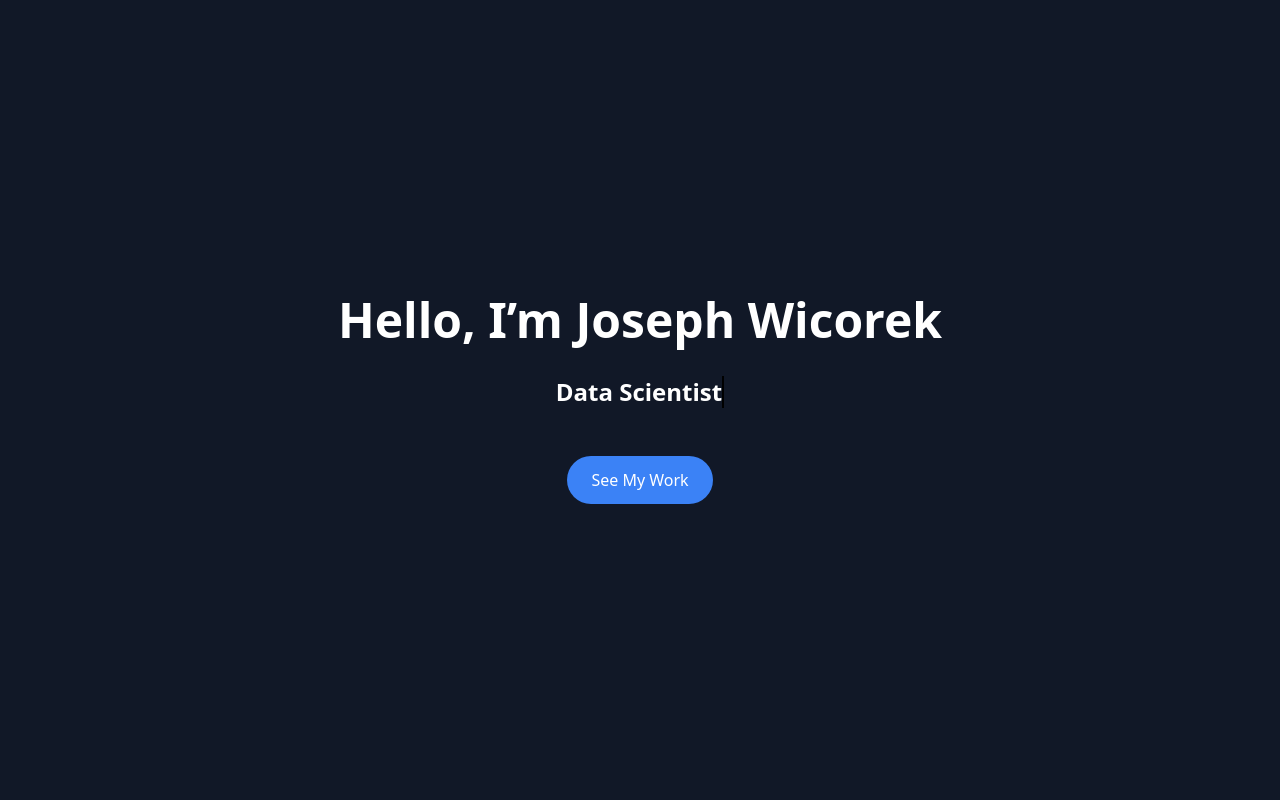
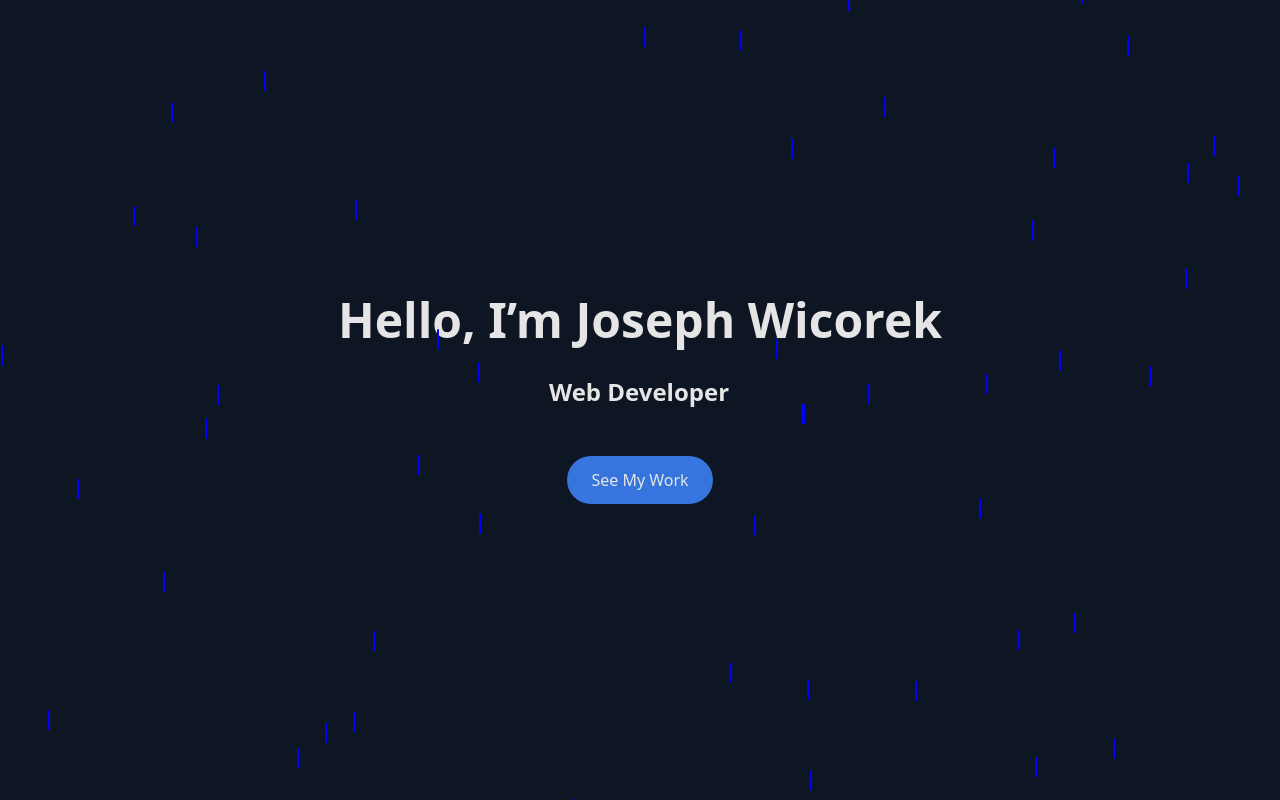
Before and after one commit to JoeWicorek/Portfolio, a React (Create React App) app in the folder portfolio/: page / in a window 1280 px wide. Built offline with nearby package versions, Linux system fonts and the light colour scheme.

Commit message:
fixed typewriter animation and added rain

```diff
--- a/portfolio/src/App.js
+++ b/portfolio/src/App.js
@@ -1,10 +1,12 @@
 // src/App.js
 import React from 'react';
 import Hero from './Hero';
+import RainBackground from './Components/RainBackground';
 
 function App() {
   return (
     <div>
+      <RainBackground />
       <Hero />
       {/* Other sections like About, Projects, Contact, etc. */}
     </div>
--- /dev/null
+++ b/portfolio/src/Components/RainBackground.css
@@ -0,0 +1,26 @@
+.rain-container {
+    position: fixed;
+    top: 0;
+    left: 0;
+    width: 100vw;
+    height: 100vh;
+    z-index: 0;
+    background-color: rgba(0, 0, 0, 0.1);
+}
+
+.rain-drop {
+    position: absolute;
+    width: 2px;
+    height: 20px;
+    background: blue;
+    animation: rain 1s linear infinite;
+}
+
+@keyframes rain {
+    from {
+        transform: translateY(-20px);
+    }
+    to {
+        transform: translateY(100vh);
+    }
+}
--- /dev/null
+++ b/portfolio/src/Components/RainBackground.js
@@ -0,0 +1,29 @@
+import React, { useEffect } from 'react';
+import './RainBackground.css';
+
+const RainBackground = () => {
+    // Start with just 50 drops for testing
+    const drops = Array.from({ length: 50 }, (_, i) => (
+        <div
+            key={i}
+            className="rain-drop"
+            style={{
+                left: `${Math.random() * 100}%`,
+                animationDelay: `${Math.random() * 2}s`,
+            }}
+        />
+    ));
+
+    // Add a useEffect to verify the component is mounting
+    useEffect(() => {
+        console.log('RainBackground mounted');
+    }, []);
+
+    return (
+        <div className="rain-container">
+            {drops}
+        </div>
+    );
+};
+
+export default RainBackground;
--- a/portfolio/src/Components/RotatingText.css
+++ b/portfolio/src/Components/RotatingText.css
@@ -14,3 +14,13 @@
     0%, 100% { opacity: 0; }
     50% { opacity: 1; }
 }
+
+@keyframes blink {
+    0% { border-color: transparent }
+    50% { border-color: black }
+    100% { border-color: transparent }
+}
+
+.animate-blink {
+    animation: blink 1s step-end infinite;
+}
--- /dev/null
+++ b/portfolio/src/Components/Typewriter.css
@@ -0,0 +1,9 @@
+@keyframes blink {
+    0% { border-color: transparent }
+    50% { border-color: black }
+    100% { border-color: transparent }
+}
+
+.animate-blink {
+    animation: blink 1s step-end infinite;
+}
--- a/portfolio/src/Components/Typewriter.js
+++ b/portfolio/src/Components/Typewriter.js
@@ -1,33 +1,53 @@
 import React, { useState, useEffect } from 'react';
+import './Typewriter.css';
 
 const Typewriter = () => {
     const phrases = [
         "Software Engineer",
         "Web Developer",
-        "Data Scientist",
+        "Data Engineer",
     ];
     const [currentIndex, setCurrentIndex] = useState(0);
-    const [animationDuration, setAnimationDuration] = useState(0);
+    const [displayText, setDisplayText] = useState('');
+    const [isDeleting, setIsDeleting] = useState(false);
 
     useEffect(() => {
-        const phraseLength = phrases[currentIndex].length;
-        const duration = phraseLength * 0.1 + 1; // 0.1s per character + 1s pause
-        setAnimationDuration(duration);
-        const interval = setInterval(() => {
-            setCurrentIndex((prevIndex) => (prevIndex + 1) % phrases.length);
-        }, 1000); // Match duration of the typewriter animation (5s)
-        return () => clearInterval(interval);
-    }, []);
+        const typingSpeed = 100; // Speed in milliseconds per character
+        const deletingSpeed = 50; // Faster deletion speed
+        const pauseDuration = 1000; // Pause when word is complete
+
+        const handleTyping = () => {
+            const currentPhrase = phrases[currentIndex];
+
+            if (!isDeleting) {
+                if (displayText !== currentPhrase) {
+                    setDisplayText(currentPhrase.substring(0, displayText.length + 1));
+                } else {
+                    setTimeout(() => setIsDeleting(true), pauseDuration);
+                }
+            } else {
+                if (displayText === '') {
+                    setIsDeleting(false);
+                    setCurrentIndex((prev) => (prev + 1) % phrases.length);
+                } else {
+                    setDisplayText(currentPhrase.substring(0, displayText.length - 1));
+                }
+            }
+        };
+
+        const timer = setTimeout(
+            handleTyping,
+            isDeleting ? deletingSpeed : typingSpeed
+        );
+
+        return () => clearTimeout(timer);
+    }, [displayText, isDeleting, currentIndex]);
 
     return (
         <div className="flex justify-center items-center h-16">
-            <div
-                className={`text-2xl font-bold overflow-hidden whitespace-nowrap border-r-2 border-black`}
-                style={{
-                    animation: `typewriter ${animationDuration}s steps(${phrases[currentIndex].length}) 1s normal both, blink 0.7s step-end infinite`,
-                }}
-            >
-                {phrases[currentIndex]}
+            <div className="text-2xl font-bold">
+                {displayText}
+                <span className="border-r-2 border-black animate-blink"></span>
             </div>
         </div>
     );
```
